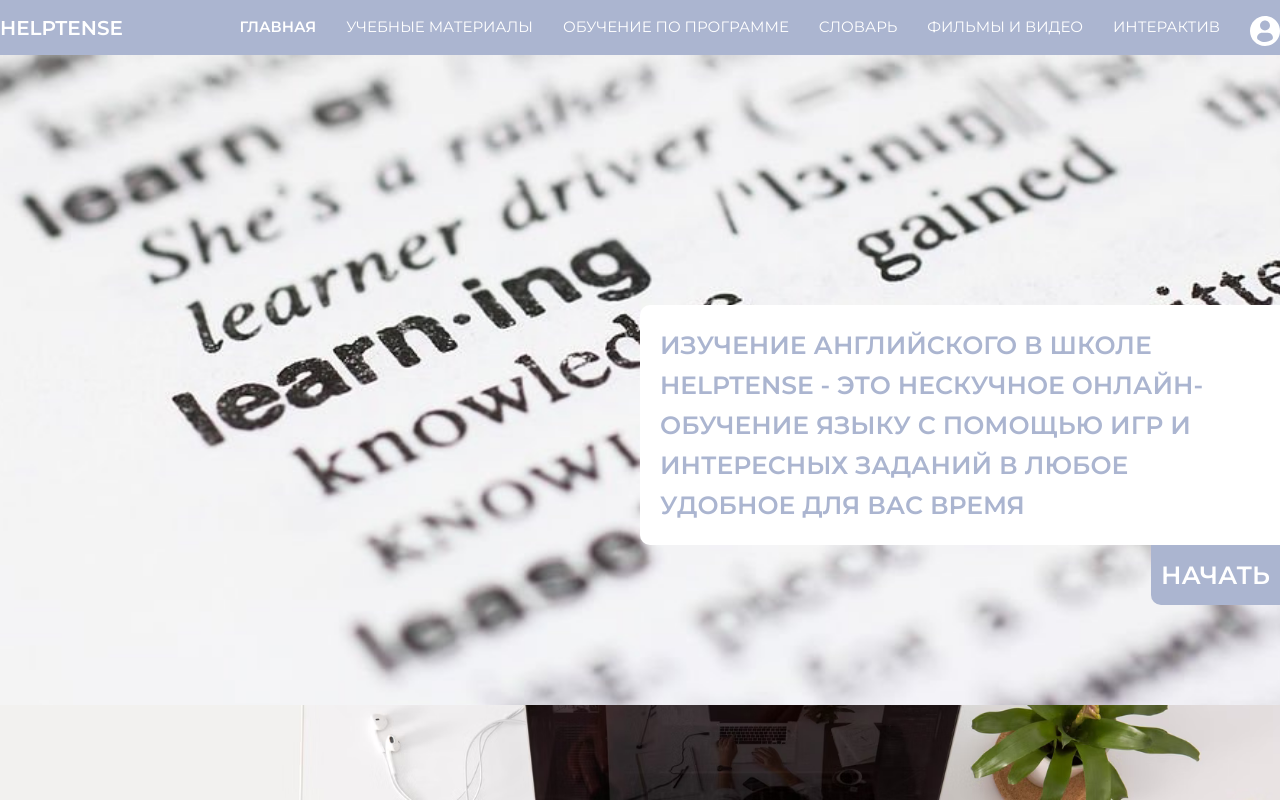
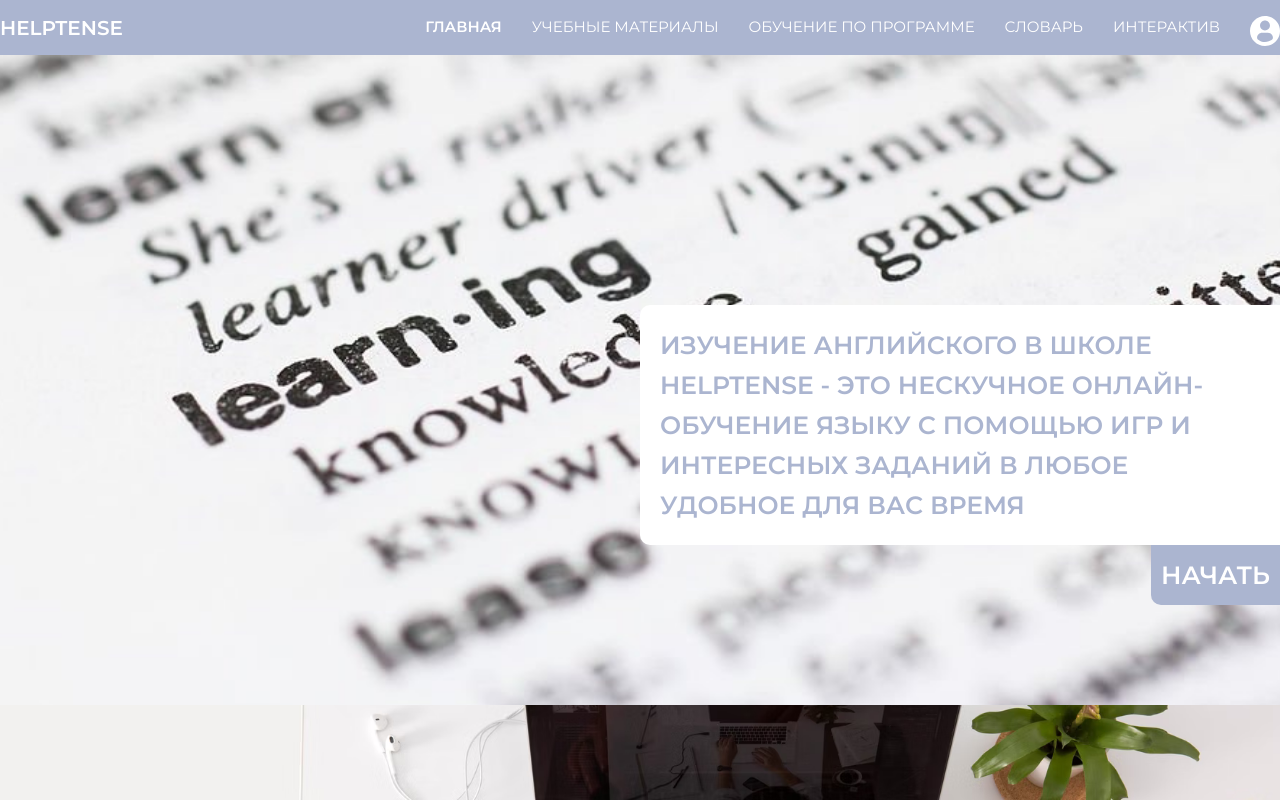
Before and after one commit to AriaTaary/language_portal, a Vue app: page / in a window 1280 px wide. Shown: the top 800 px of the page. Built offline with nearby package versions, Linux system fonts and the light colour scheme; no server answers; what vue-youtube-embed would draw is missing.

Commit message:
Обновления объединены с мастером
Фильмы перенесены в выпадающее меню

```diff
--- a/src/components/Header.vue
+++ b/src/components/Header.vue
@@ -7,7 +7,6 @@
         <router-link to="/articles" class="menuItem">Учебные материалы</router-link>
         <router-link to="/program" class="menuItem">Обучение по программе</router-link>
         <router-link to="/dictionary" class="menuItem">Словарь</router-link>
-        <router-link to="/videos" class="menuItem">Фильмы и видео</router-link>
         <div class="topItem menuItem">
           Интерактив
           <div class="wrpList">
@@ -16,7 +15,7 @@
                 <router-link to="/interactive" class="menuItem">Слова</router-link>
                 <router-link to="/songs" class="menuItem">Песни</router-link>
                 <router-link to="/testing" class="menuItem">Тестирование</router-link>
-
+                <router-link to="/videos" class="menuItem">Фильмы и видео</router-link>
               </li>
             </ul>
           </div>
@@ -45,13 +44,13 @@
   </div>
 </template>
 <script>
-import VAccount from "./v-account";
+import VAccount from './v-account';
 
 export default {
   components: {
     VAccount,
   },
-  name: "vHeder",
+  name: 'vHeder',
   data() {
     return {
       authFlag: false,
```
